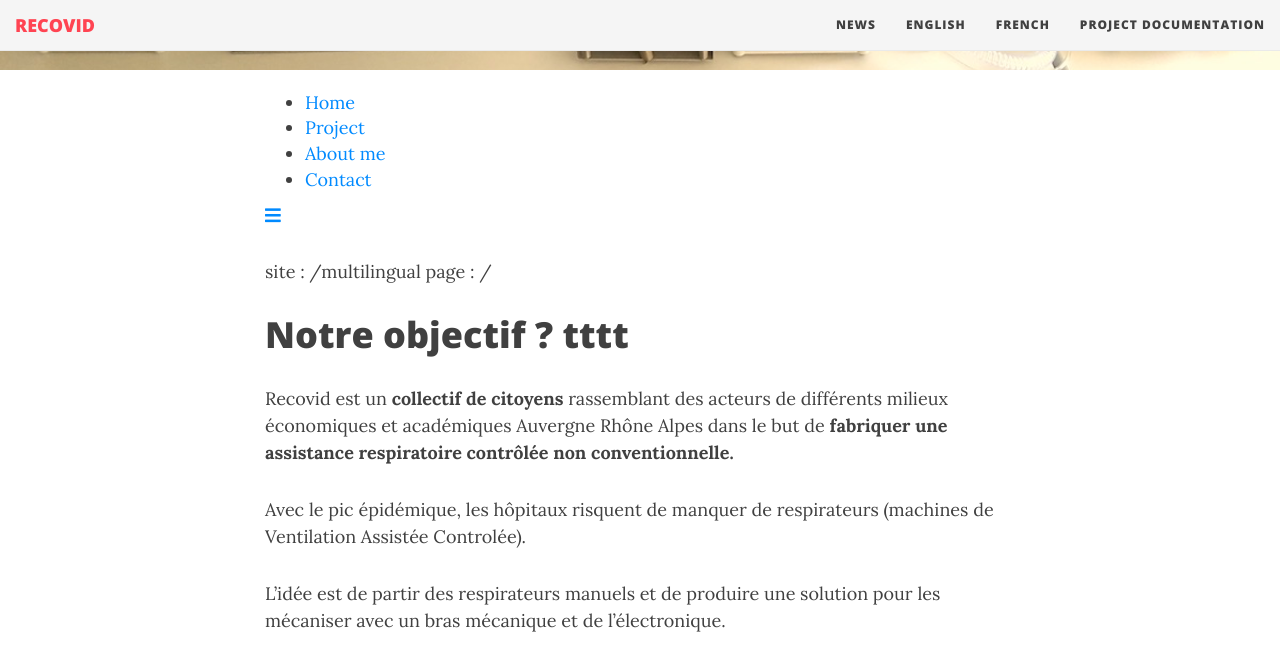
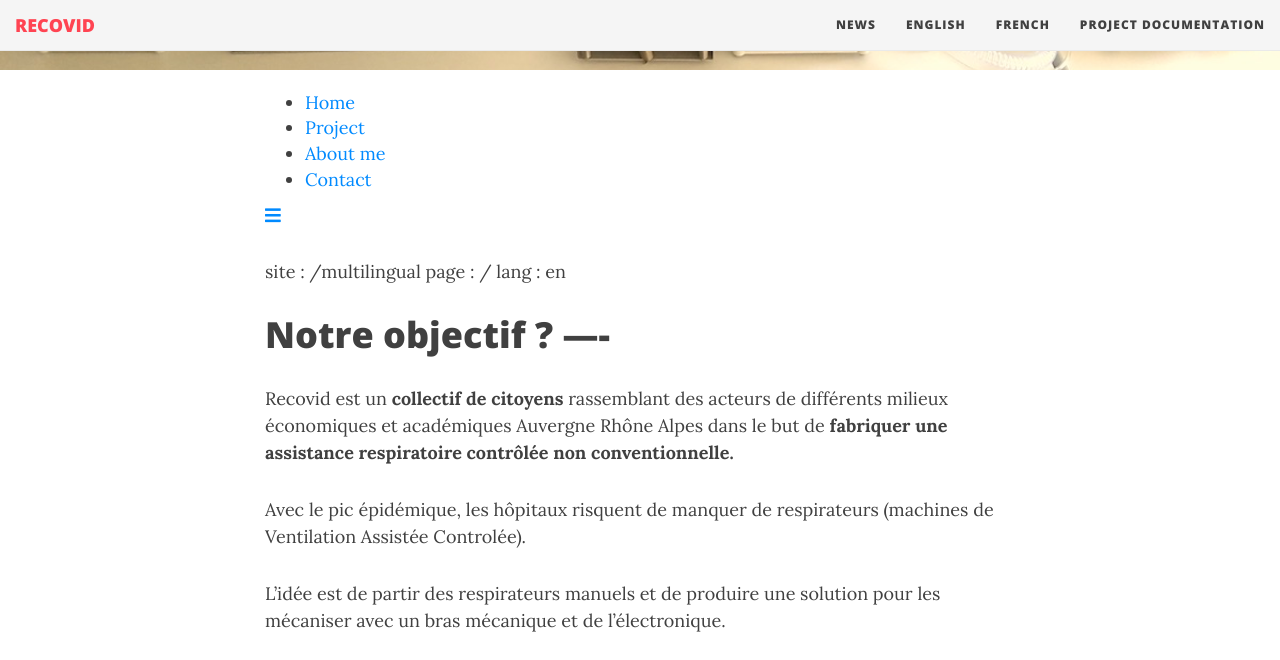
Before and after one commit to rstephane/multilingual, a Jekyll site: the page built from index.md, in a window 1280 px wide and 900 px high, scrolled down 433 px, cut to the strip 0-660 px from the top of the window. Built offline with Jekyll 4.4.1, drawn with Linux system fonts in a browser that asks for light colours; nearby versions of some CDN libraries.

Commit message:
lang en et fr

```diff
--- a/index.md
+++ b/index.md
@@ -10,9 +10,10 @@ lang: en
 
 site : {{ site.base-url }}
 page : {{ page.url }}
+lang : {{ page.lang }}
 
 
-# Notre objectif ? tttt
+# Notre objectif ? ----
 
 Recovid est un **collectif de citoyens** rassemblant des acteurs de différents milieux économiques et académiques Auvergne Rhône Alpes dans le but de **fabriquer une assistance respiratoire contrôlée non conventionnelle.**
 
```
